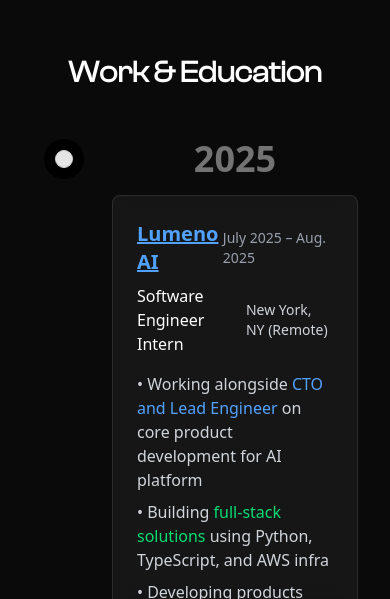
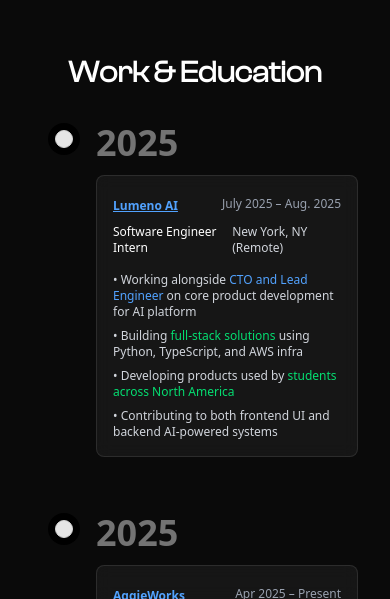
Before and after one commit to DommyMM/portfolio, a Next.js app: page / in a window 390 px wide. Shown: the part 1401-2000 px from the top of the page. Built offline with nearby package versions, Linux system fonts and the light colour scheme.

Commit message:
timeline mobile fix

```diff
--- a/src/components/ui/Timeline.tsx
+++ b/src/components/ui/Timeline.tsx
@@ -49,16 +49,16 @@ export const Timeline = ({ data }: TimelineProps) => {
 
     return (
         <div className="w-full bg-transparent font-sans relative" ref={containerRef}>
-            <div className="max-w-7xl mx-auto py-4 px-4">
+            <div className="max-w-7xl mx-auto py-2 md:py-4 px-4">
                 <div ref={ref} className="relative max-w-6xl mx-auto">
                     {data.map((item, index) => (
                         <div
                             key={index}
-                            className={`flex justify-start ${index === 0 ? 'pt-4 pb-10' : 'pt-16 pb-12'} md:${index === 0 ? 'pt-8 pb-14' : 'pt-46 pb-16'} md:gap-6`}
+                            className={`flex justify-start ${index === 0 ? 'pt-2 pb-6 md:pt-4 md:pb-10' : 'pt-8 pb-8 md:pt-16 md:pb-12'} md:gap-6`}
                         >
-                            <div className="sticky flex flex-col md:flex-row z-40 items-center top-40 self-start max-w-[220px] md:w-[220px] flex-shrink-0">
-                                <div className="h-10 absolute left-3 md:left-3 w-10 rounded-full bg-black dark:bg-white flex items-center justify-center">
-                                    <div className="h-4 w-4 rounded-full bg-neutral-200 dark:bg-neutral-800 border border-neutral-300 dark:border-neutral-700 p-2" />
+                            <div className="sticky flex flex-col md:flex-row z-40 items-center top-40 self-start max-w-[180px] md:max-w-[220px] md:w-[220px] flex-shrink-0">
+                                <div className="h-8 md:h-10 absolute left-4 md:left-3 w-8 md:w-10 rounded-full bg-black dark:bg-white flex items-center justify-center">
+                                    <div className="h-3 w-3 md:h-4 md:w-4 rounded-full bg-neutral-200 dark:bg-neutral-800 border border-neutral-300 dark:border-neutral-700 p-2" />
                                 </div>
                                 <div className={`hidden md:block text-xl md:pl-16 md:text-4xl font-black transition-colors duration-300 ${
                                     itemProgress[index] > 0.3 ? 'text-white' : 'text-neutral-500'
@@ -67,13 +67,13 @@ export const Timeline = ({ data }: TimelineProps) => {
                                 </div>
                             </div>
 
-                            <div className="relative pl-20 md:pl-2 w-full flex-grow">
-                                <div className={`md:hidden block text-lg mb-4 text-left font-black transition-colors duration-300 ${
+                            <div className="relative pl-16 md:pl-2 w-full flex-grow">
+                                <div className={`md:hidden block text-sm mb-3 text-left font-black transition-colors duration-300 ${
                                     itemProgress[index] > 0.3 ? 'text-white' : 'text-neutral-500'
-                                }`}>
+                                } [&>*]:text-left`}>
                                     {item.title}
                                 </div>
-                                <div className="bg-white/5 rounded-lg border border-white/10 p-6 backdrop-blur-sm">
+                                <div className="bg-white/5 rounded-lg border border-white/10 p-4 md:p-6 backdrop-blur-sm [&_h3]:text-base [&_h3]:md:text-xl [&_p]:text-xs [&_p]:md:text-sm [&_a]:text-xs [&_a]:md:text-sm">
                                     {item.content}
                                 </div>
                             </div>
```
